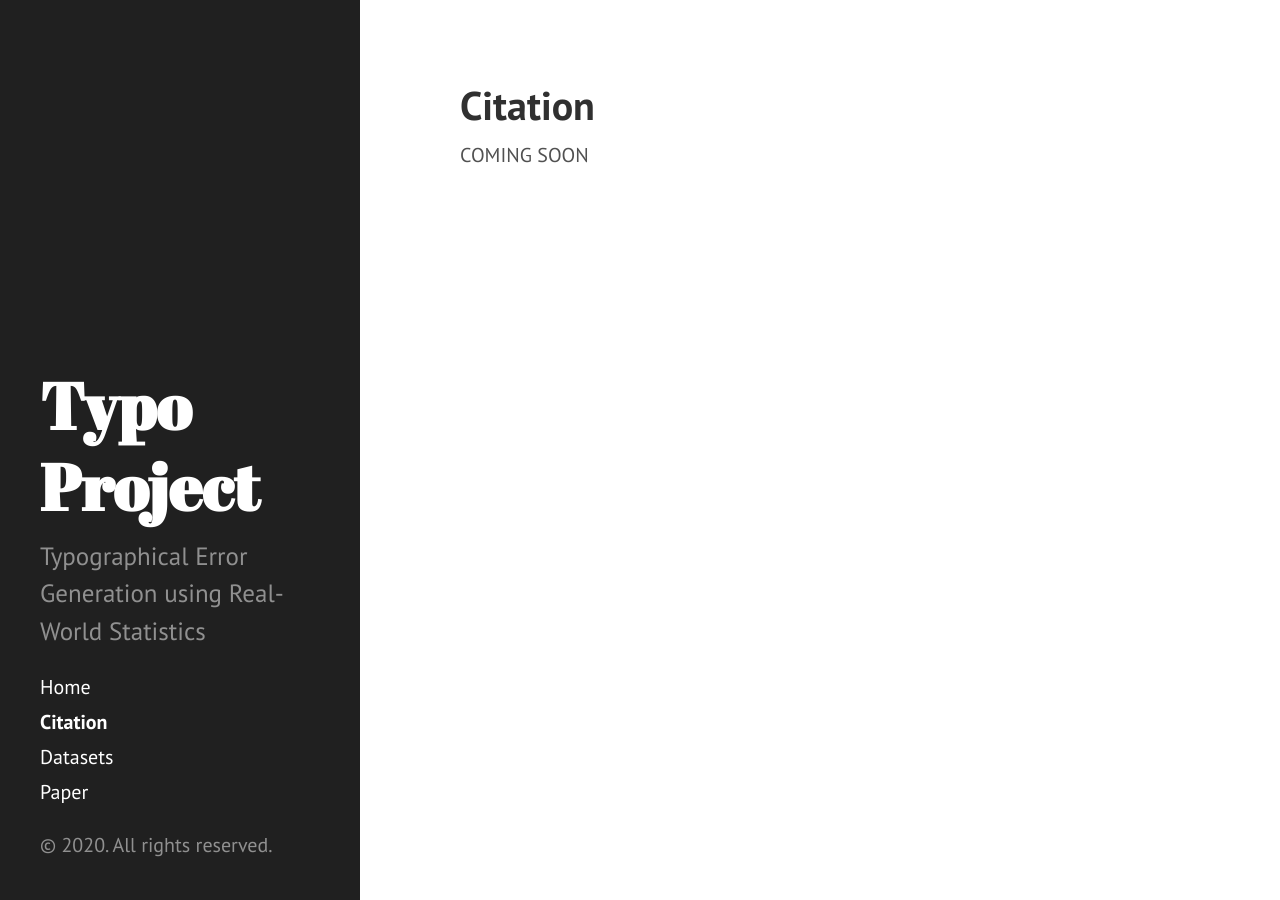
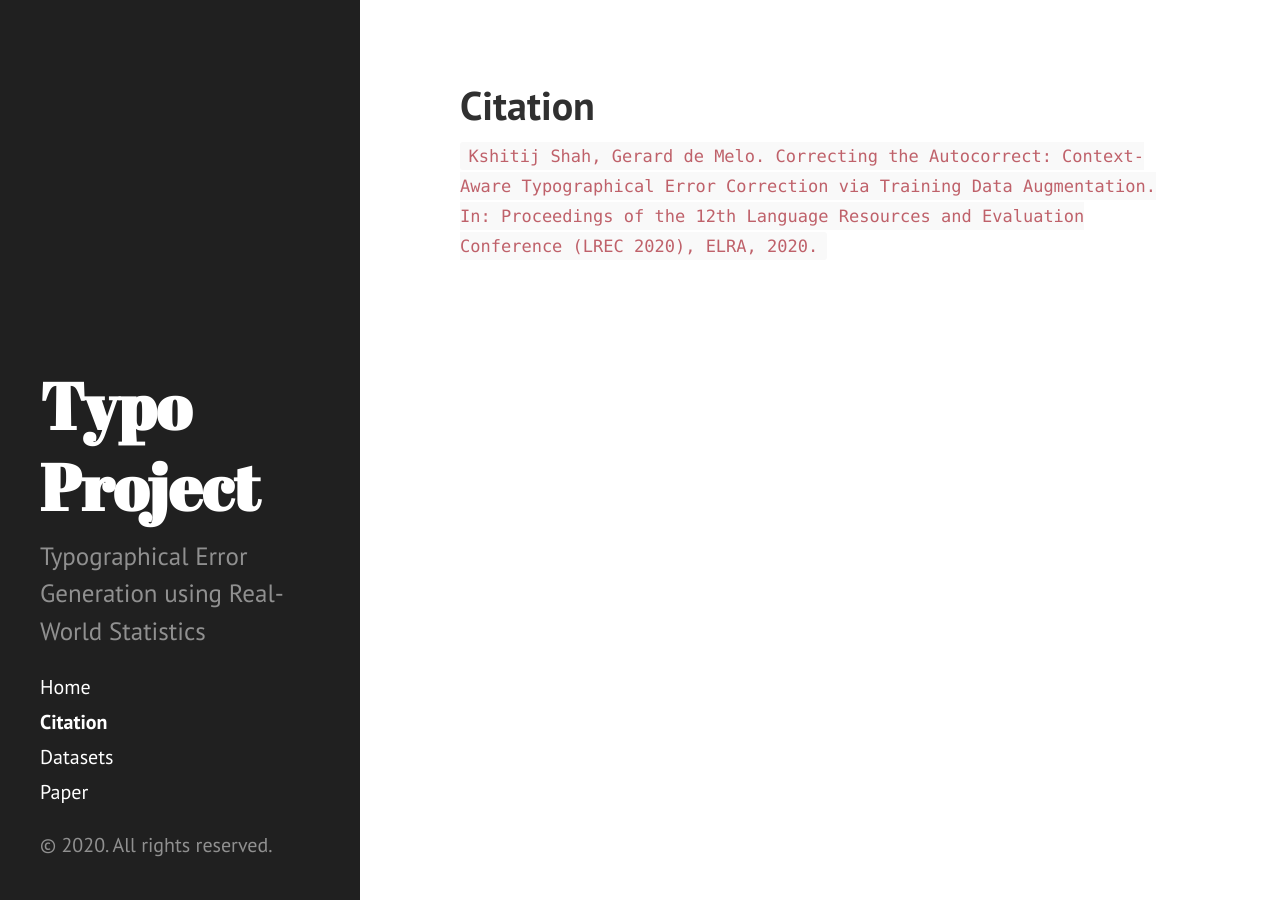
Before and after one commit to xitizzz/typo, a Jekyll site: the page built from cite.md, in a window 1280 px wide. Built offline with Jekyll 4.4.1, drawn with Linux system fonts in a browser that asks for light colours.

Commit message:
Update cite.md

```diff
--- a/cite.md
+++ b/cite.md
@@ -3,4 +3,8 @@ layout: page
 title: Citation
 ---
 
-COMING SOON
+`Kshitij Shah, Gerard de Melo.
+Correcting the Autocorrect: Context-Aware Typographical Error Correction
+via Training Data Augmentation.
+In: Proceedings of the 12th Language Resources and Evaluation Conference
+(LREC 2020), ELRA, 2020.`
```
